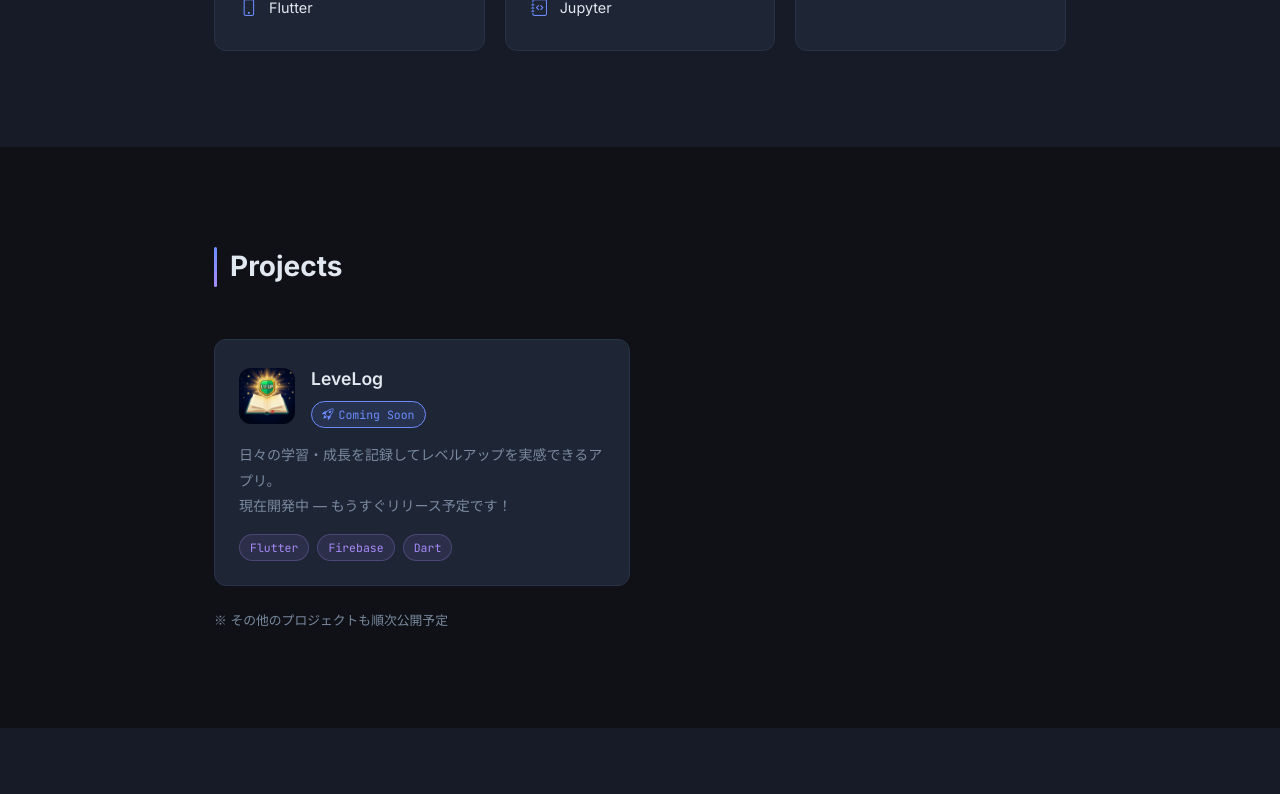
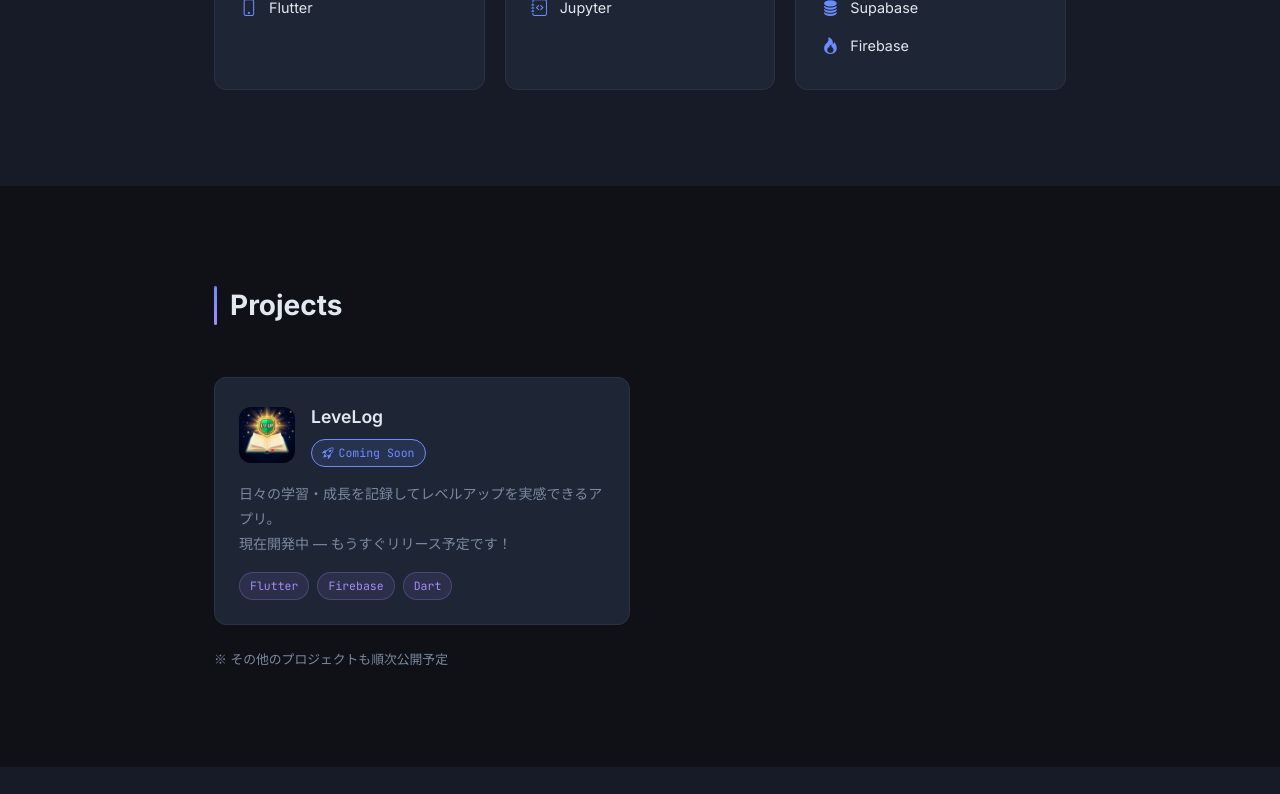
Before and after one commit to shisuto3141/myprofile, a plain HTML site: page index.html in a window 1280 px wide. Shown: the part 1839-2633 px from the top of the page. Drawn offline with nearby package versions, Linux system fonts and the light colour scheme.

Commit message:
Add Supabase and Firebase to infrastructure skills

```diff
--- a/index.html
+++ b/index.html
@@ -115,6 +115,8 @@
             <li><i class="bi bi-train-front"></i> Railway.app</li>
             <li><i class="bi bi-box-seam"></i> Docker</li>
             <li><i class="bi bi-github"></i> Git / GitHub</li>
+            <li><i class="bi bi-database-fill"></i> Supabase</li>
+            <li><i class="bi bi-fire"></i> Firebase</li>
           </ul>
         </div>
 
```
